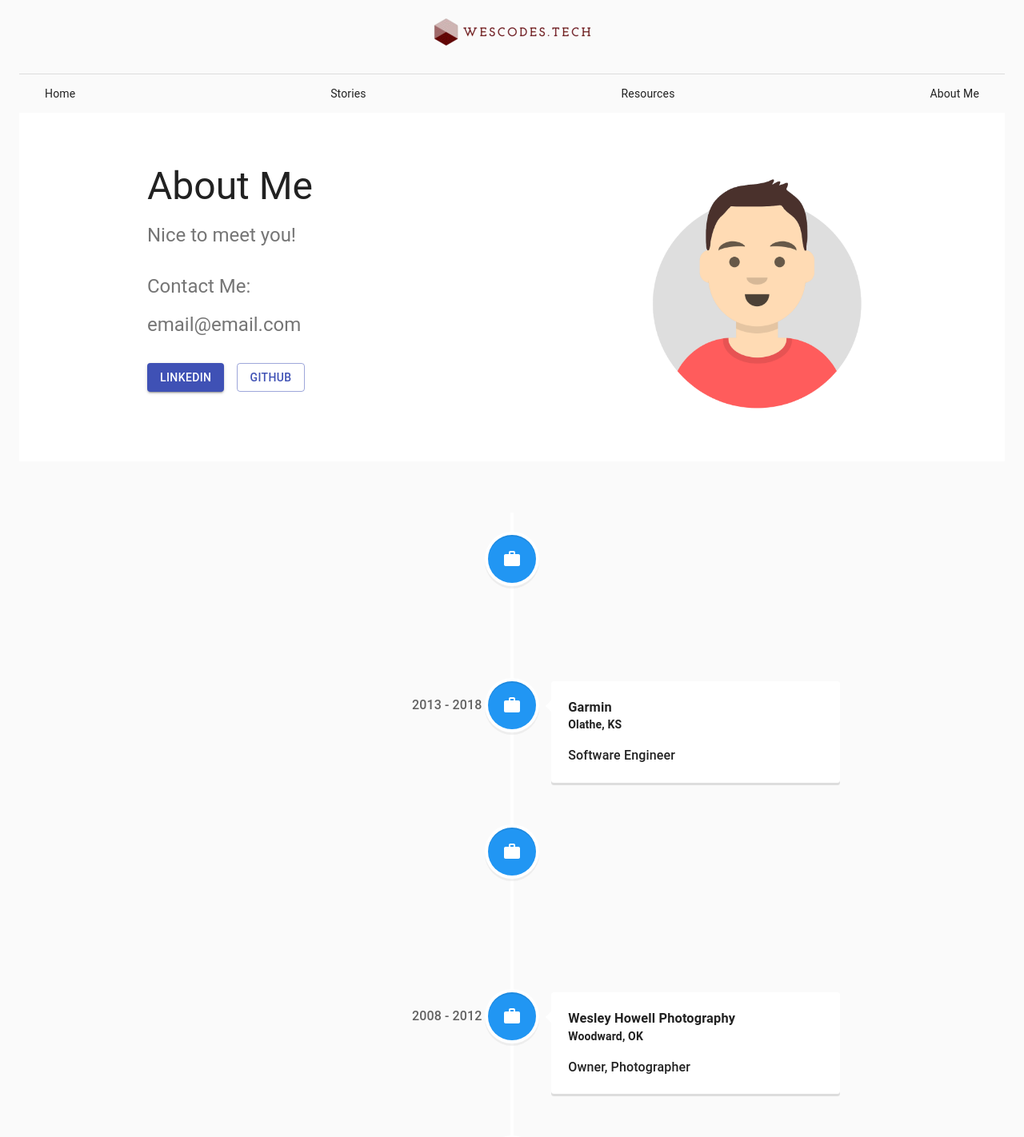
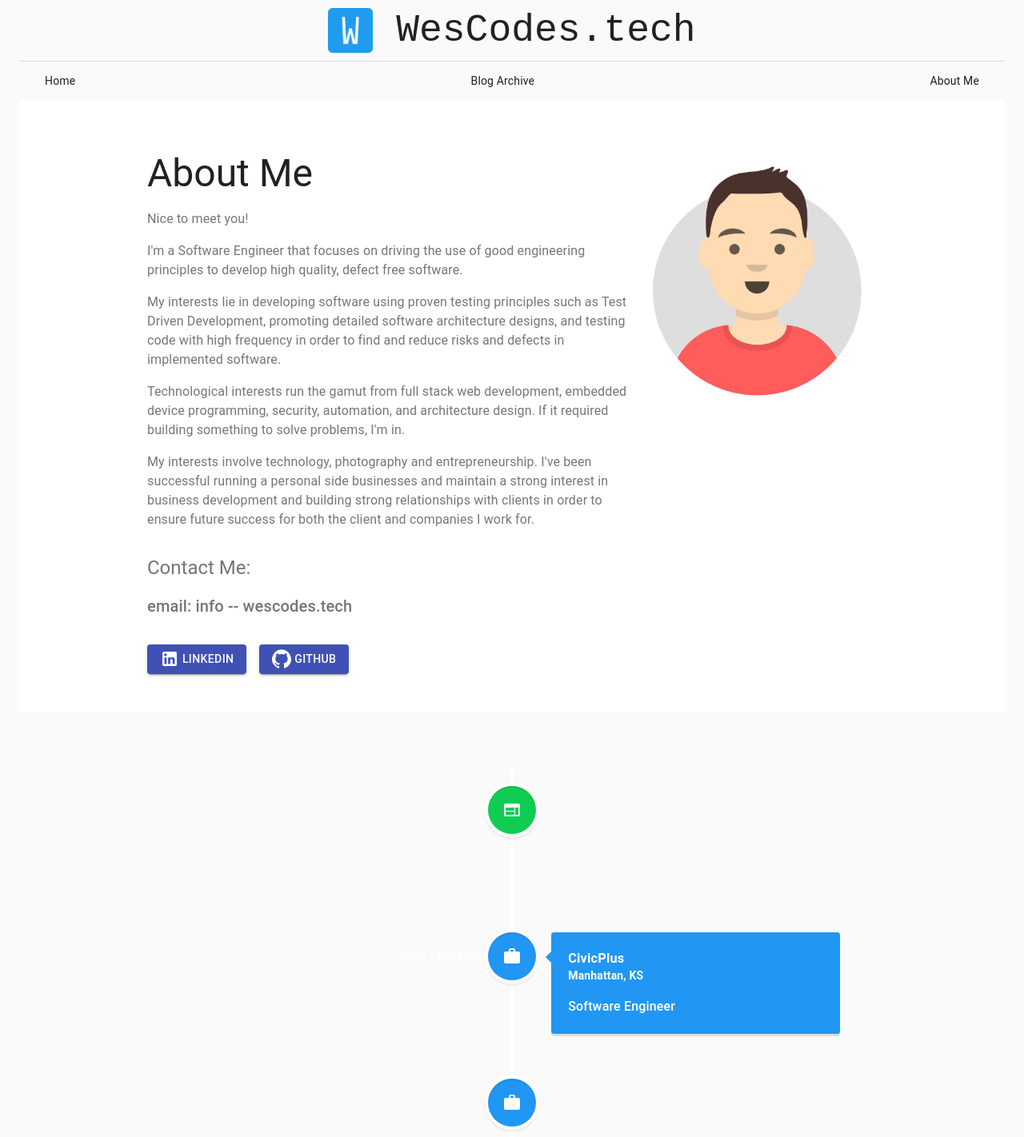
Before and after one commit to wrhcsou/react-sites, a React (Create React App) app in the folder Blog/Blog/ClientApp/: page /about in a window 1280 px wide. Shown: the top 1422 px of the page at 80% size. Built offline with nearby package versions, Linux system fonts and the light colour scheme.

Commit message:
Finish Static About Me Page

```diff
--- a/Blog/Blog/ClientApp/src/App.js
+++ b/Blog/Blog/ClientApp/src/App.js
@@ -14,8 +14,7 @@ import './App.css';
 
 const sections = [
   { title: 'Home', url: '/' },
-  { title: 'Stories', url: '/' },
-  { title: 'Resources', url: '/' },
+  { title: 'Blog Archive', url: '/' },
   { title: 'About Me', url: '/about' },
 ];
 
--- a/Blog/Blog/ClientApp/src/Components/AboutPage.js
+++ b/Blog/Blog/ClientApp/src/Components/AboutPage.js
@@ -11,6 +11,9 @@ import SchoolIcon from "@material-ui/icons/School";
 import StarIcon from "@material-ui/icons/Star";
 import AvatarImage from "../Images/avatar.png";
 import OuLogo from "../Images/oulogo.png";
+import LinkedInIcon from '@material-ui/icons/LinkedIn';
+import GitHubIcon from '@material-ui/icons/GitHub';
+import WebIcon from '@material-ui/icons/Web';
 
 const useStyles = makeStyles((theme) => ({
   icon: {
@@ -56,27 +59,45 @@ export default function Album() {
               <Typography component="h2" variant="h3" color="textPrimary" gutterBottom>
                 About Me
               </Typography>
-              <Typography variant="h5" color="textSecondary" paragraph>
+              <Typography variant="body1" color="textSecondary" paragraph>
                 Nice to meet you!
+              </Typography>
+              <Typography variant="body1" color="textSecondary" paragraph>
+                I'm a Software Engineer that focuses on driving the use of good engineering principles to
+                develop high quality, defect free software.
+              </Typography>
+              <Typography variant="body1" color="textSecondary" paragraph>
+                My interests lie in developing software using proven testing principles such as Test Driven Development,
+                promoting detailed software architecture designs, and testing code with high frequency in order to find
+                and reduce risks and defects in implemented software.
+              </Typography>
+              <Typography variant="body1" color="textSecondary" paragraph>
+                Technological interests run the gamut from full stack web development, embedded device programming, security,
+                automation, and architecture design. If it required building something to solve problems, I'm in.
+              </Typography>
+              <Typography variant="body1" color="textSecondary" paragraph>
+                My interests involve technology, photography and entrepreneurship. I've been successful running a personal side
+                businesses and maintain a strong interest in business development and building strong relationships with clients
+                in order to ensure future success for both the client and companies I work for.
               </Typography>
               <div className={classes.heroButtons}>
                 <Typography variant="h5" color="textSecondary" paragraph>
                   Contact Me:
                 </Typography>
-                <Typography variant="h5" color="textSecondary" paragraph>
-                  email@email.com
+                <Typography variant="h6" color="textSecondary" paragraph>
+                  email: info -- wescodes.tech
                 </Typography>
               </div>
               <div className={classes.heroButtons}>
                 <Grid container spacing={2}>
                   <Grid item>
-                    <Button variant="contained" color="primary">
-                      LinkedIn
+                    <Button variant="contained" color="primary" href="https://www.linkedin.com/in/wesleyrhowell">
+                      <LinkedInIcon />&nbsp;LinkedIn
                     </Button>
                   </Grid>
                   <Grid item>
-                    <Button variant="outlined" color="primary">
-                      GitHub
+                    <Button variant="contained" color="primary" href="https://github.com/wescodestech">
+                      <GitHubIcon />&nbsp;GitHub
                     </Button>
                   </Grid>
               </Grid>
@@ -90,6 +111,20 @@ export default function Album() {
         </div>
         <Container className={classes.cardGrid} maxWidth="md">
           <VerticalTimeline>
+            <VerticalTimelineElement
+                className="vertical-timeline-element--work"
+                contentStyle={{ background: 'rgb(33, 150, 243)', color: '#fff' }}
+                contentArrowStyle={{ borderRight: '7px solid  rgb(33, 150, 243)' }}
+                date="Summer 2020"
+                iconStyle={{ background: 'rgb(16, 204, 82)', color: '#fff' }}
+                icon={<WebIcon />}
+              >
+              <h3 className="vertical-timeline-element-title">Launched This Site</h3>
+              <h4 className="vertical-timeline-element-subtitle">WesCodes.tech Blog</h4>
+              <p>
+                Main Designer, Developer, Writer
+              </p>
+            </VerticalTimelineElement>
             <VerticalTimelineElement
               className="vertical-timeline-element--work"
               contentStyle={{ background: 'rgb(33, 150, 243)', color: '#fff' }}
--- a/Blog/Blog/ClientApp/src/Components/Header.js
+++ b/Blog/Blog/ClientApp/src/Components/Header.js
@@ -4,7 +4,7 @@ import { makeStyles } from '@material-ui/core/styles';
 import Toolbar from '@material-ui/core/Toolbar';
 import Typography from '@material-ui/core/Typography';
 import Link from '@material-ui/core/Link';
-import Logo from '../Images/logo_size.png';
+import Logo from '../Images/icon.png';
 
 const useStyles = makeStyles((theme) => ({
   toolbar: {
@@ -31,15 +31,16 @@ export default function Header(props) {
     <React.Fragment>
       <Toolbar className={classes.toolbar}>
             <Typography
-          component="h2"
             variant="h3"
             color="inherit"
             align="center"
             noWrap
+            style={{fontFamily: "monospace", padding: "10px"}}
             className={classes.toolbarTitle}
             >
-          <img src={Logo} alt="wescodes.tech"/>
+              <img src={Logo} alt="wescodes.tech" height="56px" align="center"/> WesCodes.tech
             </Typography>
+
       </Toolbar>
       <Toolbar component="nav" variant="dense" className={classes.toolbarSecondary}>
         {sections.map((section) => (
```
Also changed, not shown: Blog/Blog/ClientApp/src/Images/icon.png (added). Lines whose indentation alone changed are shown as unchanged.
